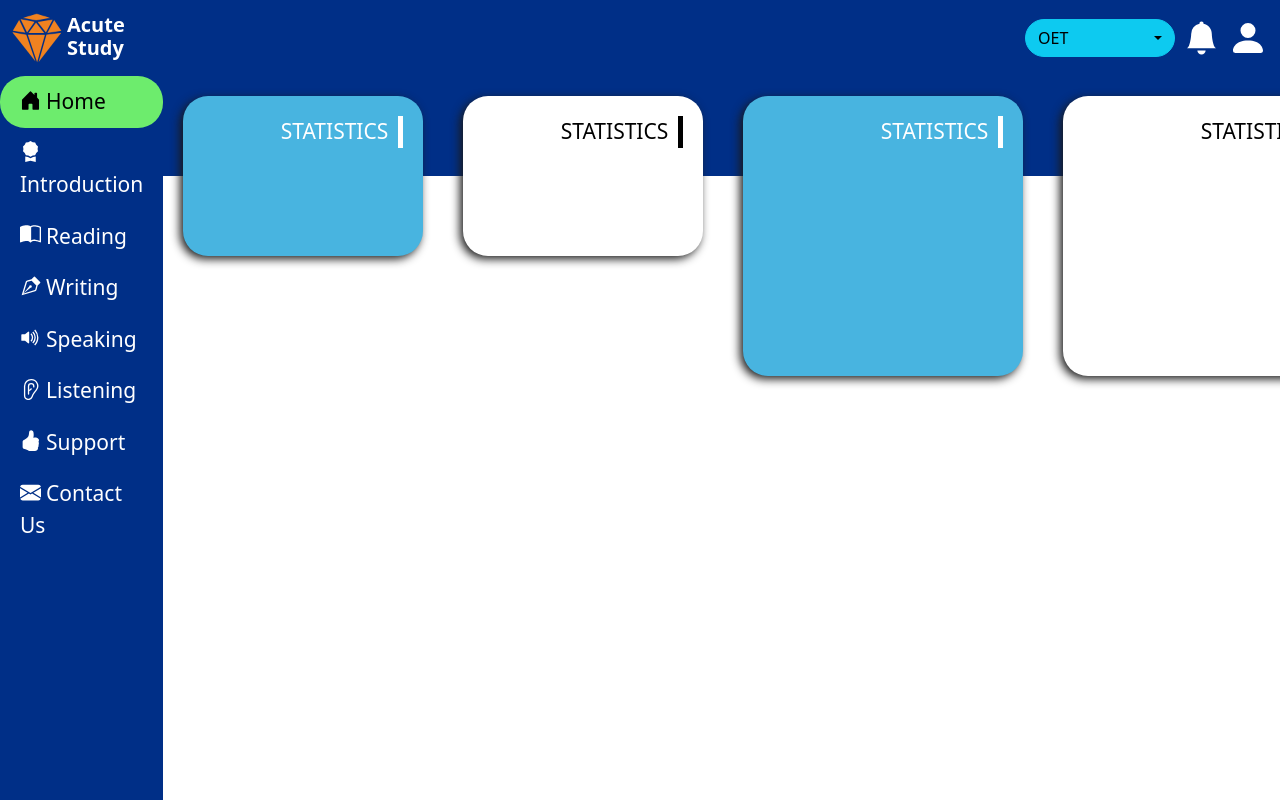
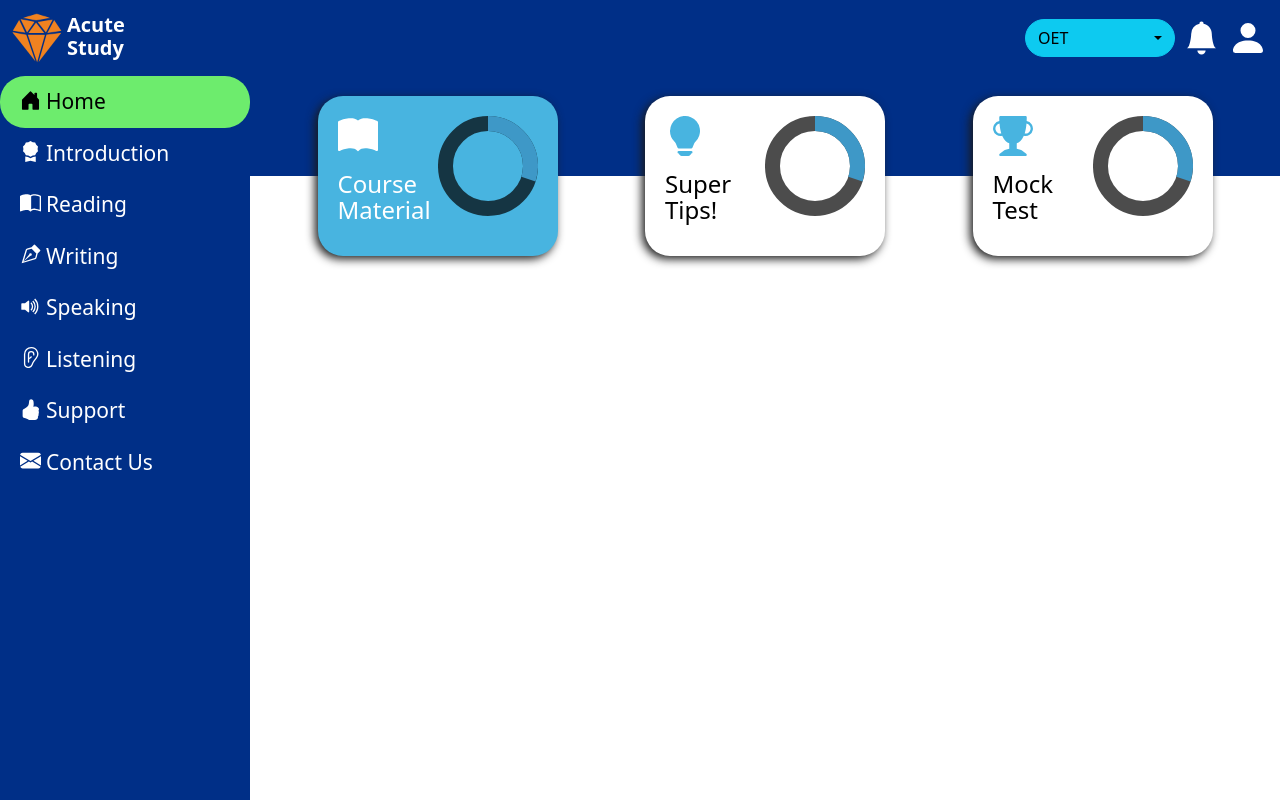
Before and after one commit to FirstBornTech/dlp_institutional, a React (Create React App) app: page /Writing in a window 1280 px wide. Built offline with nearby package versions, Linux system fonts and the light colour scheme.

Commit message:
UI fixes

```diff
--- a/src/components/AppBodyContent.js
+++ b/src/components/AppBodyContent.js
@@ -1,21 +1,27 @@
 import { Routes, Route, Link } from "react-router-dom";
 import Home from '../views/Home';
-import Reading from '../views/Reading';
+import Subject from '../views/Subject';
 
-const AppBodyContent = ({selectedContentType,changeContentType}) => {
+const AppBodyContent = ({ selectedContentType, changeContentType }) => {
     return (
         <>
             <Routes>
                 <Route path="/" element={<Home />} />
                 <Route path="/Introduction" element={<Home />} />
                 <Route path="/Reading"
-                element={
-                    <Reading
-                        selectedContentType={selectedContentType}
-                        changeContentType={(e)=>changeContentType(e)}/>} />
-                <Route path="/Writing" element={<Home />} />
-                <Route path="/Speaking" element={<Home />} />
-                <Route path="/Listening" element={<Home />} />
+                    element={
+                        <Subject
+                            selectedContentType={selectedContentType}
+                            changeContentType={(e) => changeContentType(e)} />} />
+                <Route path="/Writing" element={<Subject
+                            selectedContentType={selectedContentType}
+                            changeContentType={(e) => changeContentType(e)} />} />
+                <Route path="/Speaking" element={<Subject
+                            selectedContentType={selectedContentType}
+                            changeContentType={(e) => changeContentType(e)} />} />
+                <Route path="/Listening" element={<Subject
+                            selectedContentType={selectedContentType}
+                            changeContentType={(e) => changeContentType(e)} />} />
                 <Route path="/Support" element={<Home />} />
                 <Route path="/Contact" element={<Home />} />
                 {/* <Route path="about" element={<About />} /> */}
--- a/src/components/AppBodySidebar.scss
+++ b/src/components/AppBodySidebar.scss
@@ -3,6 +3,7 @@
 .app-sidebar{
     &-default{
         width: 250px;
+        min-width: 250px;
         background-color: $sidebarBackgroundColor;
         color: $sidebarTextColor;
         font-size: 21px;
--- a/src/services/api.staticData.js
+++ b/src/services/api.staticData.js
@@ -135,19 +135,19 @@ export const courseContentData = (sidebarSelection,optionSelection,courseId) =>
                         ]
                         case 'Writing': return [
                             {
-                                key: 2,
+                                key: 1,
                                 title :' Read-Tips'
                             }
                         ]
                         case 'Listening': return [
                             {
-                                key: 3,
+                                key: 1,
                                 title :' Listen-Tips'
                             }
                         ]
                         case 'Speaking': return [
                             {
-                                key: 4,
+                                key: 1,
                                 title :' Speak-Tips'
                             }
                         ]
@@ -164,19 +164,19 @@ export const courseContentData = (sidebarSelection,optionSelection,courseId) =>
                         ]
                         case 'Writing': return [
                             {
-                                key: 2,
+                                key: 1,
                                 title :' Read-Mock'
                             }
                         ]
                         case 'Listening': return [
                             {
-                                key: 3,
+                                key: 1,
                                 title :' Listen-Mock'
                             }
                         ]
                         case 'Speaking': return [
                             {
-                                key: 4,
+                                key: 1,
                                 title :' Speak-Mock'
                             }
                         ]
--- a/src/views/Reading.js
+++ /dev/null
@@ -1,17 +0,0 @@
-import AppCard from "../components/AppCard";
-import { contentType } from "../config/courseData";
-import './Reading.scss';
-
-const Reading = ({type='default',selectedContentType,changeContentType}) => {
-    const homeClassName = 'reading-'+type;
-    return(
-        <div className={homeClassName}>
-            <div className={homeClassName+'__cards'}>
-                <AppCard type={`${selectedContentType!==0 ? 'secondary':'default'}`} contentType={contentType[0]} onCardClick={()=>changeContentType(0)}/>
-                <AppCard type={`${selectedContentType!==1 ? 'secondary' :'default'}`} contentType={contentType[1]} onCardClick={()=>changeContentType(1)}/>
-                <AppCard type={`${selectedContentType!==2 ? 'secondary':'default'}`} contentType={contentType[2]} onCardClick={()=>changeContentType(2)}/>
-            </div>
-        </div>
-    )
-}
-export default Reading;
--- /dev/null
+++ b/src/views/Subject.js
@@ -0,0 +1,19 @@
+import AppCard from "../components/AppCard";
+import { contentType } from "../config/courseData";
+import './Subject.scss';
+
+const Subject = ({ type = 'default', selectedContentType, changeContentType }) => {
+    const homeClassName = 'subject-' + type;
+    return (
+        <div className={homeClassName}>
+            <div className={homeClassName + '__cards'}>
+                <AppCard type={`${selectedContentType !== 0 ? 'secondary' : 'default'}`} contentType={contentType[0]} onCardClick={() => changeContentType(0)} />
+                <AppCard type={`${selectedContentType !== 1 ? 'secondary' : 'default'}`} contentType={contentType[1]} onCardClick={() => changeContentType(1)} />
+                <AppCard type={`${selectedContentType !== 2 ? 'secondary' : 'default'}`} contentType={contentType[2]} onCardClick={() => changeContentType(2)} />
+            </div>
+            <div className={homeClassName + '__content'}>
+            </div>
+        </div>
+    )
+}
+export default Subject;
--- a/src/views/Reading.scss
+++ b/src/views/Subject.scss
@@ -1,7 +1,9 @@
-.reading{
+.subject{
     &-default{
+        width: 100%;
         &__cards{
             display: flex;
+            justify-content: space-evenly;
             &-section{
                 display: flex;
             }
@@ -18,5 +20,8 @@
                 }
             }
         }
+        &__content{
+            width: 100%;
+        }
     }
 }
```
